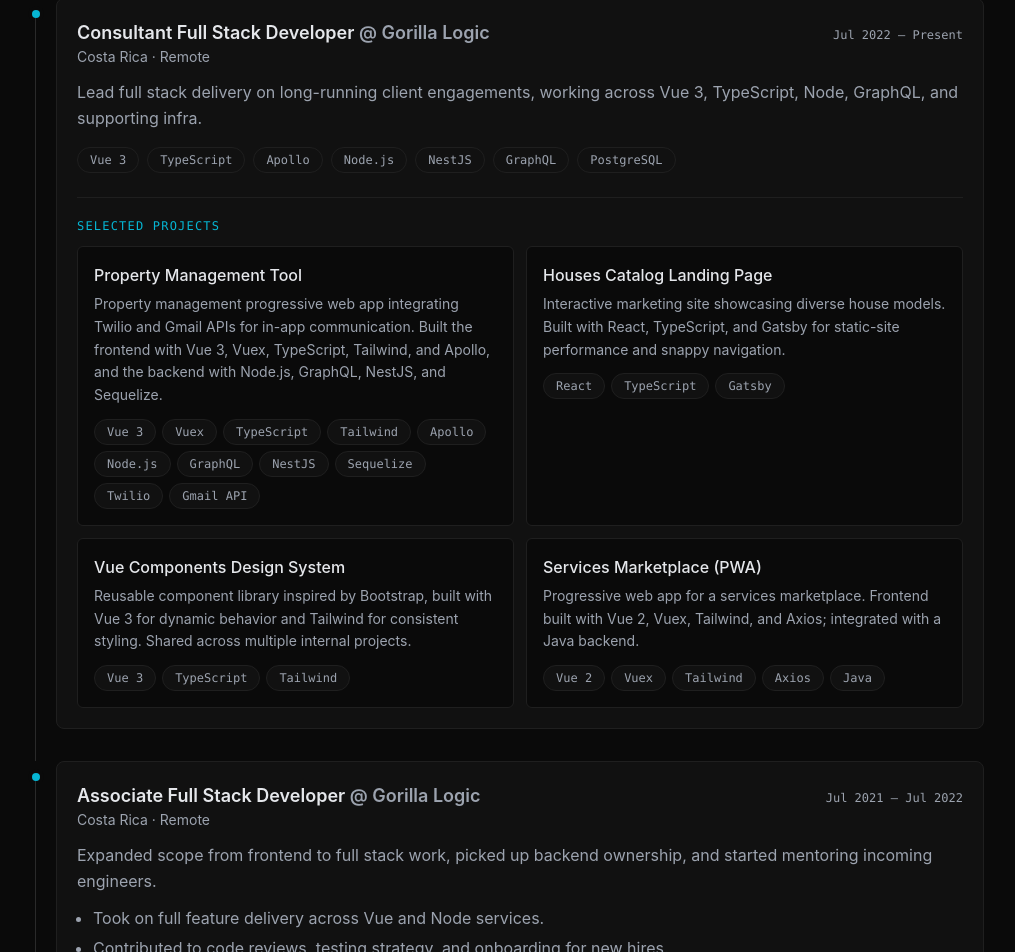
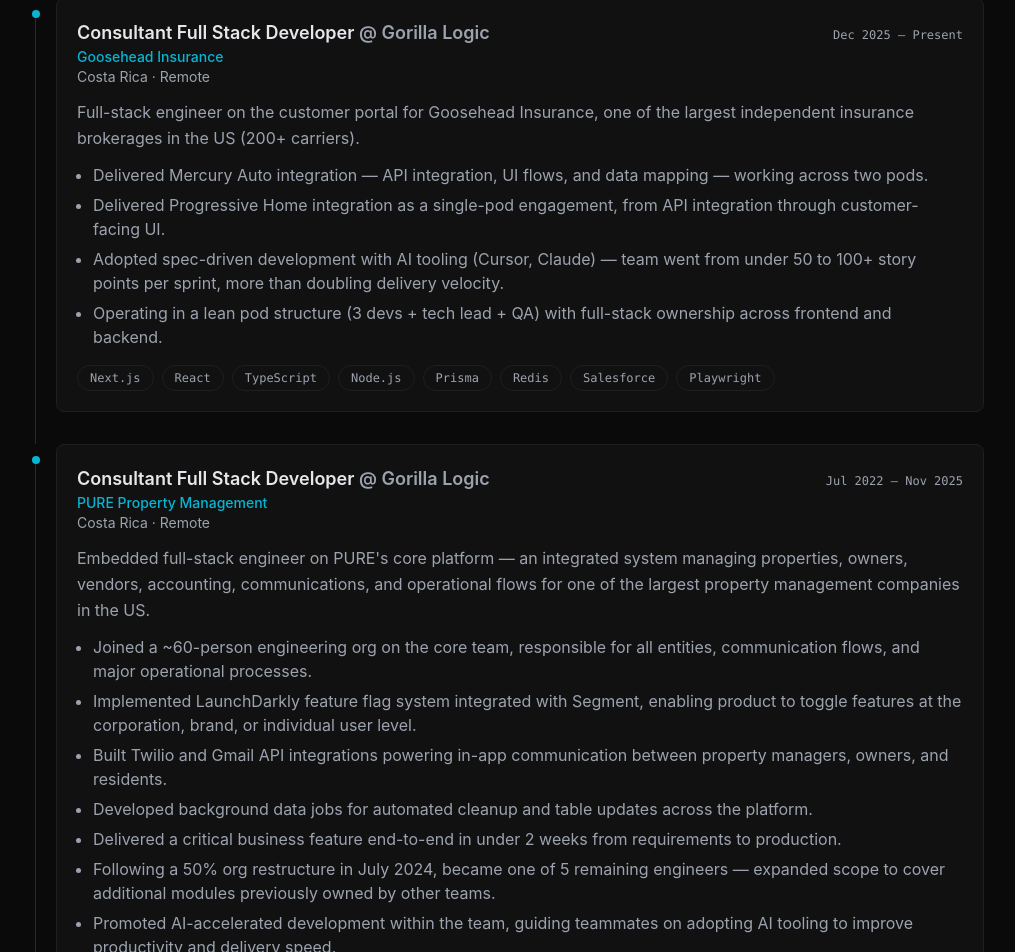
Before and after one commit to jeanpaniagua/jeanpaniagua.dev, a Nuxt app: page / in a window 1280 px wide. Shown: the part 1457-2409 px from the top of the page, without its empty margins (136-1151 px from the left). Built offline with nearby package versions, Linux system fonts and the light colour scheme.

Commit message:
content: update resume data to match LinkedIn — add Goosehead, update PURE, new skills, client field

```diff
--- a/components/ui/TimelineItem.vue
+++ b/components/ui/TimelineItem.vue
@@ -41,6 +41,9 @@
             {{ item.role }}
             <span class="text-fg-muted">@ {{ item.company }}</span>
           </h3>
+          <p v-if="item.client" class="text-sm font-medium text-accent">
+            {{ item.client }}
+          </p>
           <p v-if="item.location" class="text-sm text-fg-muted">
             {{ item.location }}
           </p>
--- a/data/resume.ts
+++ b/data/resume.ts
@@ -3,15 +3,15 @@
 export const resumeData: ResumeData = {
   profile: {
     name: 'Jean Paniagua',
-    title: 'Full Stack Developer',
+    title: 'Full Stack Engineer',
     headline:
-      'Full Stack Developer building production web apps with Vue, TypeScript, and Node.',
+      'Full Stack Engineer building production web apps with Vue 3, Next.js, TypeScript, Node.js, and GraphQL — 5 years in consulting.',
     location: 'Cartago, Costa Rica',
     yearsOfExperience: 5,
     bio: [
-      'Full-stack developer with 5 years of experience building and scaling production web applications. I specialize in dynamic, user-friendly interfaces with Vue.js, backed by robust Node.js and GraphQL services. Tailwind keeps the visual layer fast and consistent.',
-      'I lean on AI tooling — Copilot, Cursor, Claude — to move faster on repetitive work and free up focus for the genuinely interesting problems: clean architecture, testing strategies, and the small decisions that make code maintainable.',
-      "Whether it's frontend or backend, I care about turning complex challenges into elegant solutions and shipping software that's pleasant to use and pleasant to inherit.",
+      'Full-stack engineer with 5 years of experience building and shipping production web applications through Gorilla Logic, embedded in client teams across property management, insurance, and home services.',
+      'My work spans the entire stack — Vue 3 and Next.js frontends, GraphQL and REST APIs, NestJS and Node.js backends, PostgreSQL, Redis, Prisma, and cloud infra on GCP. I\'ve worked on platforms with 60-person eng teams and as one of 6 engineers keeping a core product running after a major org restructure.',
+      'Recently I\'ve leaned into AI-augmented development — using spec-driven workflows with Cursor and Claude to take our team from under 50 to 100+ story points per sprint. That\'s not a marginal gain; it\'s a different way of working.',
     ].join('\n\n'),
     email: 'jeanpaniaguab@gmail.com',
     socials: [
@@ -19,83 +19,81 @@
     ],
   },
 
-  // Reverse-chronological. All three roles at Gorilla Logic — full progression
-  // from intern to consultant. Selected projects sit under the most senior role
-  // since that's where the bulk of the shipped work lives.
+  // Reverse-chronological. All roles at Gorilla Logic as a consultant —
+  // client field shows who the work was actually done for.
   experience: [
     {
       company: 'Gorilla Logic',
+      client: 'Goosehead Insurance',
       role: 'Consultant Full Stack Developer',
-      start: '2022-07',
+      start: '2025-12',
       end: 'Present',
       location: 'Costa Rica · Remote',
       summary:
-        'Lead full stack delivery on long-running client engagements, working across Vue 3, TypeScript, Node, GraphQL, and supporting infra.',
-      stack: ['Vue 3', 'TypeScript', 'Apollo', 'Node.js', 'NestJS', 'GraphQL', 'PostgreSQL'],
+        'Full-stack engineer on the customer portal for Goosehead Insurance, one of the largest independent insurance brokerages in the US (200+ carriers).',
+      highlights: [
+        'Delivered Mercury Auto integration — API integration, UI flows, and data mapping — working across two pods.',
+        'Delivered Progressive Home integration as a single-pod engagement, from API integration through customer-facing UI.',
+        'Adopted spec-driven development with AI tooling (Cursor, Claude) — team went from under 50 to 100+ story points per sprint, more than doubling delivery velocity.',
+        'Operating in a lean pod structure (3 devs + tech lead + QA) with full-stack ownership across frontend and backend.',
+      ],
+      stack: ['Next.js', 'React', 'TypeScript', 'Node.js', 'Prisma', 'Redis', 'Salesforce', 'Playwright'],
+    },
+    {
+      company: 'Gorilla Logic',
+      client: 'PURE Property Management',
+      role: 'Consultant Full Stack Developer',
+      start: '2022-07',
+      end: '2025-11',
+      location: 'Costa Rica · Remote',
+      summary:
+        'Embedded full-stack engineer on PURE\'s core platform — an integrated system managing properties, owners, vendors, accounting, communications, and operational flows for one of the largest property management companies in the US.',
+      highlights: [
+        'Joined a ~60-person engineering org on the core team, responsible for all entities, communication flows, and major operational processes.',
+        'Implemented LaunchDarkly feature flag system integrated with Segment, enabling product to toggle features at the corporation, brand, or individual user level.',
+        'Built Twilio and Gmail API integrations powering in-app communication between property managers, owners, and residents.',
+        'Developed background data jobs for automated cleanup and table updates across the platform.',
+        'Delivered a critical business feature end-to-end in under 2 weeks from requirements to production.',
+        'Following a 50% org restructure in July 2024, became one of 5 remaining engineers — expanded scope to cover additional modules previously owned by other teams.',
+        'Promoted AI-accelerated development within the team, guiding teammates on adopting AI tooling to improve productivity and delivery speed.',
+      ],
+      stack: ['Vue 3', 'TypeScript', 'Apollo', 'Node.js', 'NestJS', 'GraphQL', 'PostgreSQL', 'Tailwind'],
       projects: [
-        {
-          name: 'Property Management Tool',
-          description:
-            'Property management progressive web app integrating Twilio and Gmail APIs for in-app communication. Built the frontend with Vue 3, Vuex, TypeScript, Tailwind, and Apollo, and the backend with Node.js, GraphQL, NestJS, and Sequelize.',
-          stack: [
-            'Vue 3',
-            'Vuex',
-            'TypeScript',
-            'Tailwind',
-            'Apollo',
-            'Node.js',
-            'GraphQL',
-            'NestJS',
-            'Sequelize',
-            'Twilio',
-            'Gmail API',
-          ],
-        },
         {
           name: 'Houses Catalog Landing Page',
           description:
             'Interactive marketing site showcasing diverse house models. Built with React, TypeScript, and Gatsby for static-site performance and snappy navigation.',
           stack: ['React', 'TypeScript', 'Gatsby'],
         },
-        {
-          name: 'Vue Components Design System',
-          description:
-            'Reusable component library inspired by Bootstrap, built with Vue 3 for dynamic behavior and Tailwind for consistent styling. Shared across multiple internal projects.',
-          stack: ['Vue 3', 'TypeScript', 'Tailwind'],
-        },
-        {
-          name: 'Services Marketplace (PWA)',
-          description:
-            'Progressive web app for a services marketplace. Frontend built with Vue 2, Vuex, Tailwind, and Axios; integrated with a Java backend.',
-          stack: ['Vue 2', 'Vuex', 'Tailwind', 'Axios', 'Java'],
-        },
       ],
     },
     {
       company: 'Gorilla Logic',
+      client: 'Gorilla Logic Internal',
       role: 'Associate Full Stack Developer',
       start: '2021-07',
       end: '2022-07',
       location: 'Costa Rica · Remote',
       summary:
-        'Expanded scope from frontend to full stack work, picked up backend ownership, and started mentoring incoming engineers.',
+        'Contributed to an internal design-agnostic Vue component library — a headless system where component behavior was controlled entirely in Vue and styling was applied externally via config files, allowing any design system to be layered on top.',
       highlights: [
-        'Took on full feature delivery across Vue and Node services.',
-        'Contributed to code reviews, testing strategy, and onboarding for new hires.',
+        'Built reusable, theme-independent Vue 3 components with clean separation between behavior and presentation.',
+        'Deepened expertise in Vue\'s component model, reactivity system, props API, and slot architecture.',
       ],
-      stack: ['Vue', 'TypeScript', 'Node.js', 'GraphQL'],
+      stack: ['Vue 3', 'TypeScript', 'Tailwind'],
     },
     {
       company: 'Gorilla Logic',
+      client: 'HomeAdvisor / Angie\'s List (now Angi)',
       role: 'Full Stack Developer Intern',
       start: '2021-02',
       end: '2021-07',
       location: 'Costa Rica · Remote',
       summary:
-        'Onboarded onto a production client codebase and shipped frontend and backend changes alongside senior engineers.',
+        'Joined during the merger of HomeAdvisor and Angie\'s List into a unified platform. The team was building the integration layer that would power both brands from a single codebase — shared database, unified accounts, and a single website dynamically serving domain-specific content per brand.',
       highlights: [
-        'Ramped on Vue, TypeScript, and Node within an established consulting team.',
-        'Delivered first production PRs and learned the consultancy delivery cadence.',
+        'Contributed to the frontend and backend integration work merging two large consumer platforms.',
+        'Worked on a production codebase serving millions of homeowners and contractors across both brands.',
       ],
       stack: ['Vue', 'JavaScript', 'Node.js'],
     },
@@ -106,23 +104,29 @@
       title: 'Frontend',
       items: [
         'Vue.js (2 & 3)',
+        'Next.js',
+        'React',
+        'Nuxt 3',
+        'TypeScript',
+        'JavaScript',
+        'Tailwind CSS',
+        'Apollo',
         'Vuex',
         'Pinia',
-        'TypeScript',
-        'JavaScript',
-        'Apollo',
-        'Tailwind CSS',
-        'React',
         'Gatsby',
       ],
     },
     {
       title: 'Backend',
-      items: ['Node.js', 'NestJS', 'GraphQL', 'REST', 'Sequelize', 'Java'],
+      items: ['Node.js', 'NestJS', 'GraphQL', 'REST', 'Prisma', 'Sequelize', 'Redis', 'Java'],
     },
     {
       title: 'Databases & Cloud',
-      items: ['PostgreSQL', 'SQL Server', 'Google Cloud (GCP)'],
+      items: ['PostgreSQL', 'Redis', 'SQL Server', 'Google Cloud (GCP)'],
+    },
+    {
+      title: 'Integrations',
+      items: ['Twilio', 'Gmail API', 'LaunchDarkly', 'Segment', 'Salesforce'],
     },
     {
       title: 'DevOps & Tooling',
@@ -130,7 +134,7 @@
     },
     {
       title: 'Testing',
-      items: ['Jest', 'Vitest'],
+      items: ['Jest', 'Vitest', 'Playwright'],
     },
     {
       title: 'AI-Assisted Development',
--- a/types/resume.ts
+++ b/types/resume.ts
@@ -27,6 +27,8 @@
 
 export interface Experience {
   company: string
+  /** Client name when the company is a consultancy (e.g. Gorilla Logic → PURE, Goosehead). */
+  client?: string
   role: string
   /** ISO YYYY-MM */
   start: string
```
